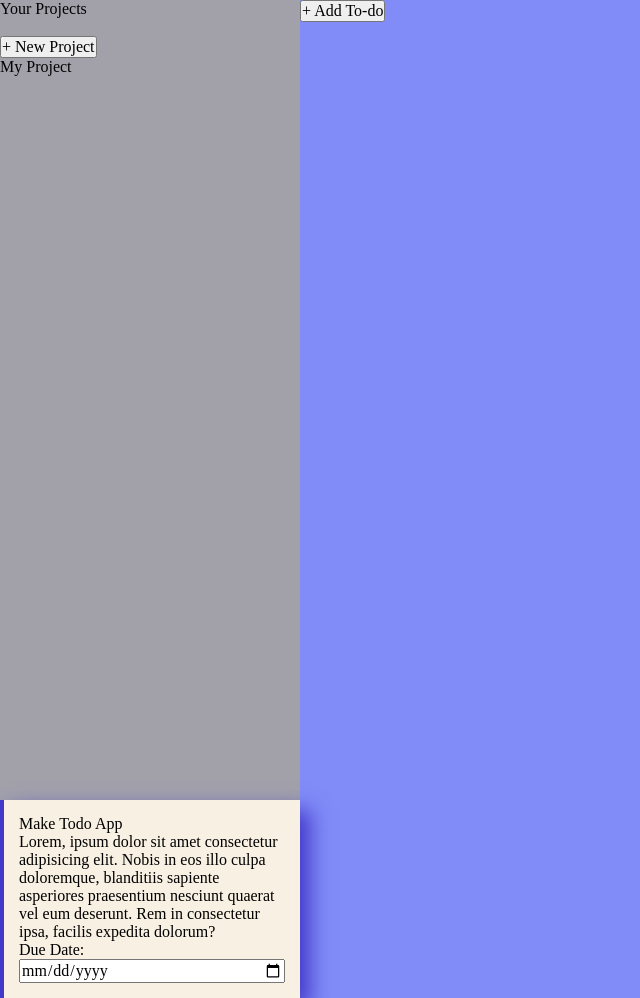
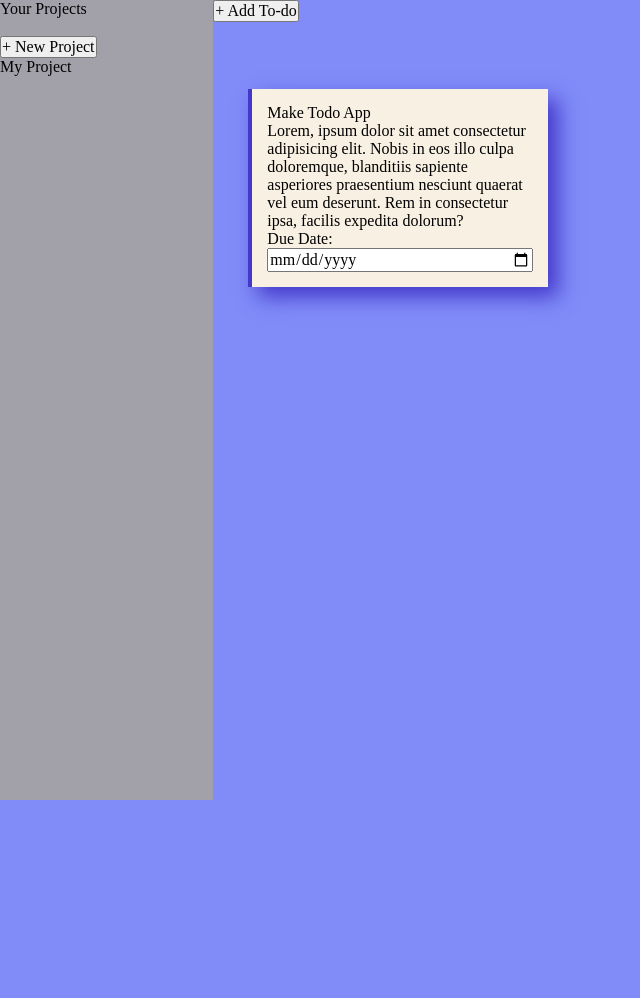
Before and after one commit to Royuin/todo-list, a website built with webpack: page dist/index.html in a window 1280 px wide. Shown: the whole page, without its empty margins (0-640 px from the left). After the commit the page ends 800 px from the top, so only its background shows below. Built offline with nearby package versions, Linux system fonts and the light colour scheme.

Commit message:
fixed styling for cards and header and gave spacing between nav and main tags

```diff
--- a/src/style.css
+++ b/src/style.css
@@ -19,13 +19,23 @@ body {
 aside {
   background-color: var(--mid-grey);
   height: 100vh;
+  grid-row: 1 / 3;
 }
 
 .page-wrapper {
   display: grid;
   grid-template-columns: 1fr 5fr;
+  grid-template-rows: 1fr 8fr;
 }
 
+header {
+  grid-column: 2 / 3;
+}
+
+main {
+  grid-column: 2 / 3;
+  margin-left: 35px;
+}
 .card {
   display: grid;
   width: 300px;
```
